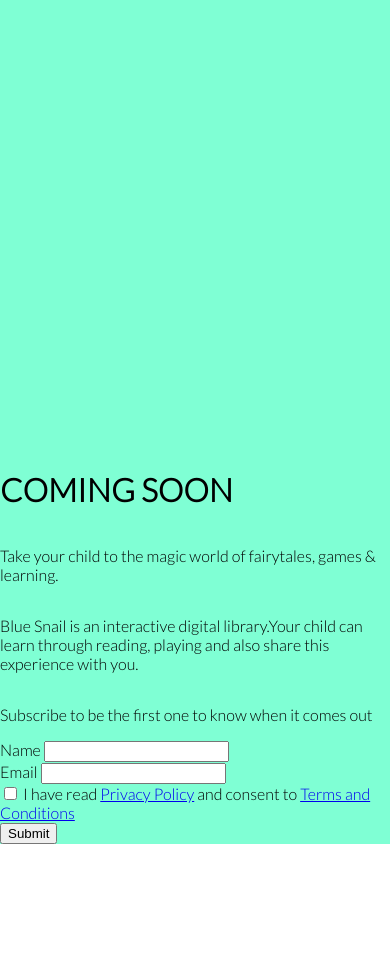
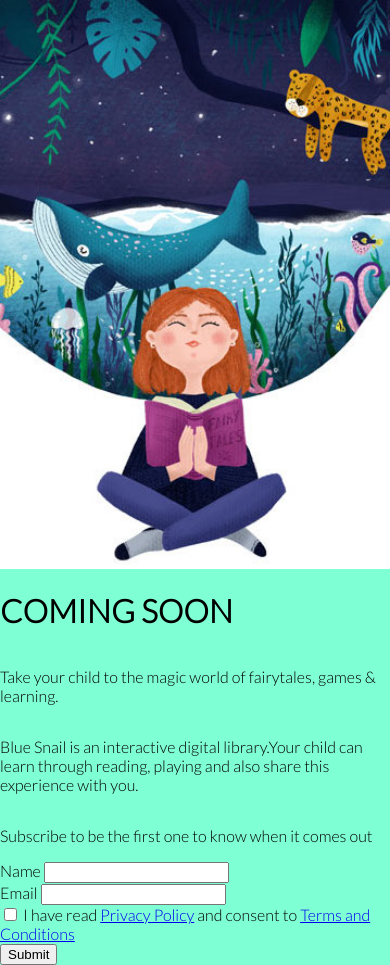
Before and after one commit to anatanczak/blueSnailLandingPage, a website: page index.html in a window 390 px wide. Before the commit the page ends 844 px from the top, so only its background shows below. Drawn offline with Linux system fonts and the light colour scheme.

Commit message:
make layout responsive

```diff
--- a/index.html
+++ b/index.html
@@ -12,6 +12,9 @@
 
 
 <body>
+  <!-- the arrow that appears on mobile and disappears when scrolled -->
+  <img id="animated-arrow" class="visible-arrow" src="images/animated_arrow_for_mobile.png"
+    alt="animated arrow to scroll down" title="animated arrow">
 
   <div class="main-content">
     <div class="paragraph-and-form-container">
@@ -43,13 +46,12 @@
         <input type="submit">
       </form>
     </div>
-    <!-- <div class="image-and-arrow-container">
+    <div class="image-container">
       <img class="first-image" src="images/background_mobile_1.jpg"
         alt="decorative image with a girl reading a book and imagining something" title="a girl reading a book">
 
-      <img id="animated-arrow" class="visible-arrow" src="images/animated_arrow_for_mobile.png"
-        alt="animated arrow to scroll down" title="animated arrow">
-    </div> -->
+
+    </div>
   </div>
   <script src="js/script.js"></script>
 </body>
--- a/style.css
+++ b/style.css
@@ -15,25 +15,54 @@ body {
   font-family: 'Lato', sans-serif;
 }
 
+/* animated arrow that is not visible on dektop */
+.visible-arrow, .hidden-arrow {
+  display: none;
+}
 .main-content {
   background-color: burlywood;
-
+  height: 100vh;
   display: flex;
 }
-
 .paragraph-and-form-container {
   background-color: aquamarine;
   /* when it's a flex-container */
   display: flex;
   flex-direction: column;
   justify-content: flex-end;
-  height: 100vh;
-
+  /* height: 100vh; */
   /* when it's flex-item */
   flex: 1;
 }
 
-.image-and-arrow-container {
+/* the picture with the girl and arrow are invisible on desctop and */
+.image-container {
+/* when it's a flex-container */
+  display: flex;
+  flex-direction: column;
+
   flex: 1;
-  /* visibility: hidden; */
+  visibility: hidden;
 }
+
+.first-image {
+  width: 100%;
+  height: auto;
+}
+
+/* for ipad */
+@media only screen and (max-width: 768px) {
+  .main-content {
+flex-direction: column-reverse;
+height: 100%;
+  }
+
+  .image-container {
+  /* when it's a flex-container */
+
+    flex: 1;
+    visibility: visible;
+  }
+
+}
+/* TO DO: handle landscape for mobiles */
```
Also changed, not shown: temporary.html (+2 -2 lines), images/background_mobile_2_short.jpg (added).
